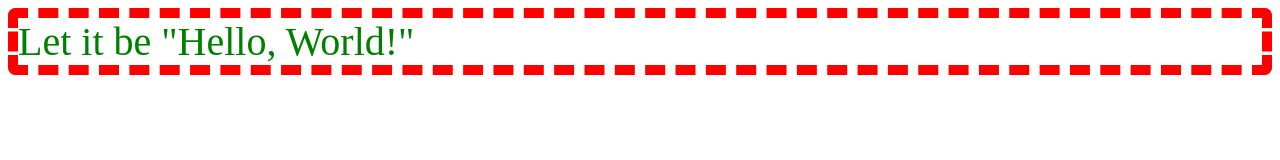
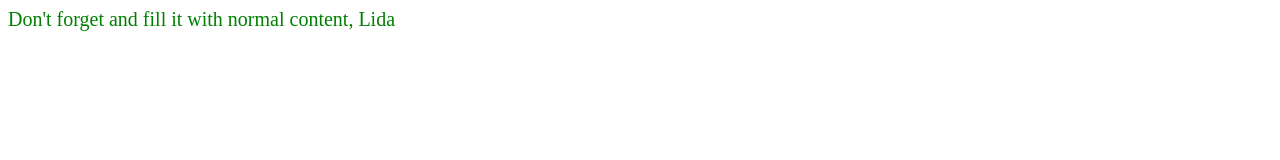
Before and after one commit to skibitska/testing-the-github-pages, a plain HTML site: page index.html in a window 1280 px wide. Drawn offline with Linux system fonts and the light colour scheme.

Commit message:
Update index.html

```diff
--- a/index.html
+++ b/index.html
@@ -5,16 +5,12 @@
     <style>
     #container{
      	color:green;
-    	font-size: 40px;
-    	border: 10px;
-    	border-color: red;
-    	border-style: dashed;
-    	border-radius: 8px;
+    	font-size: 20px;
     	    }
         </style>
   </head>
   <body>
-      	<p id="container">Let it be "Hello, World!"</p>
+      	<p id="container">Don't forget and fill it with normal content, Lida</p>
 
   </body>
 </html>
```
